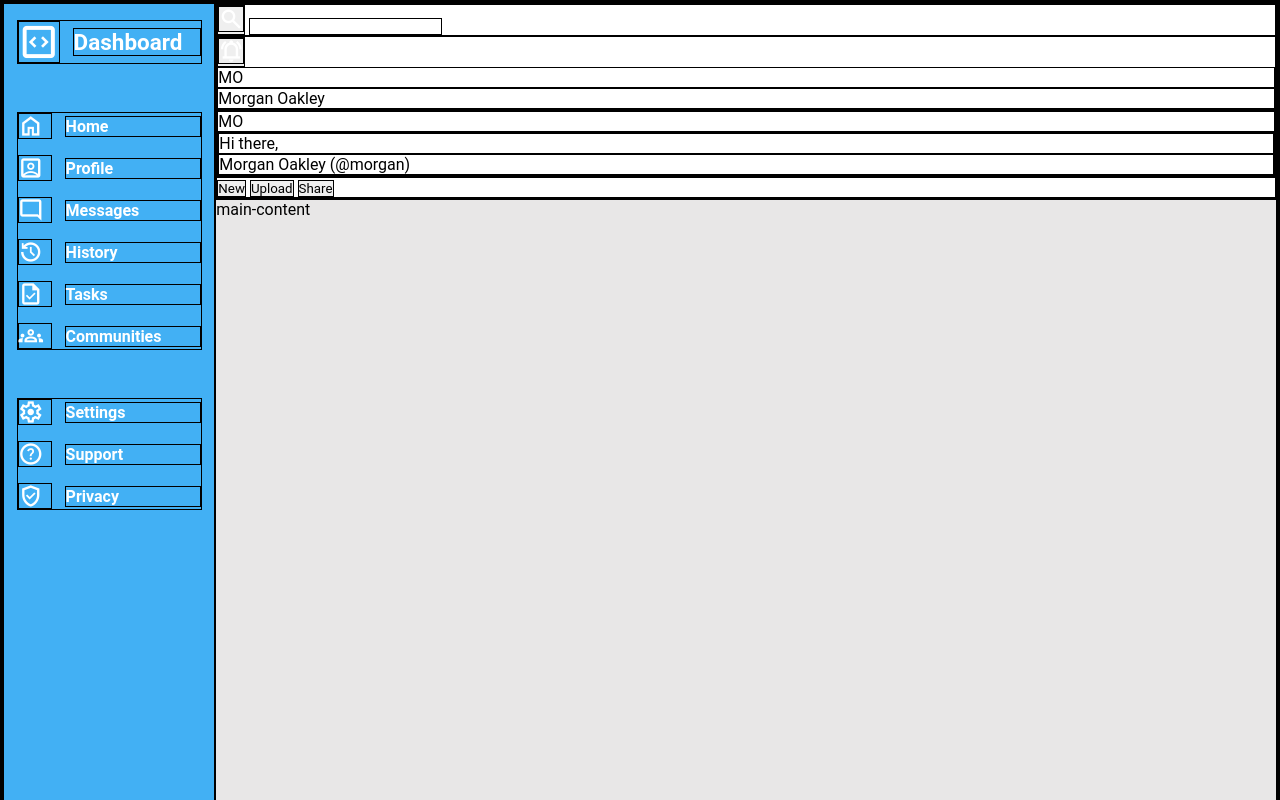
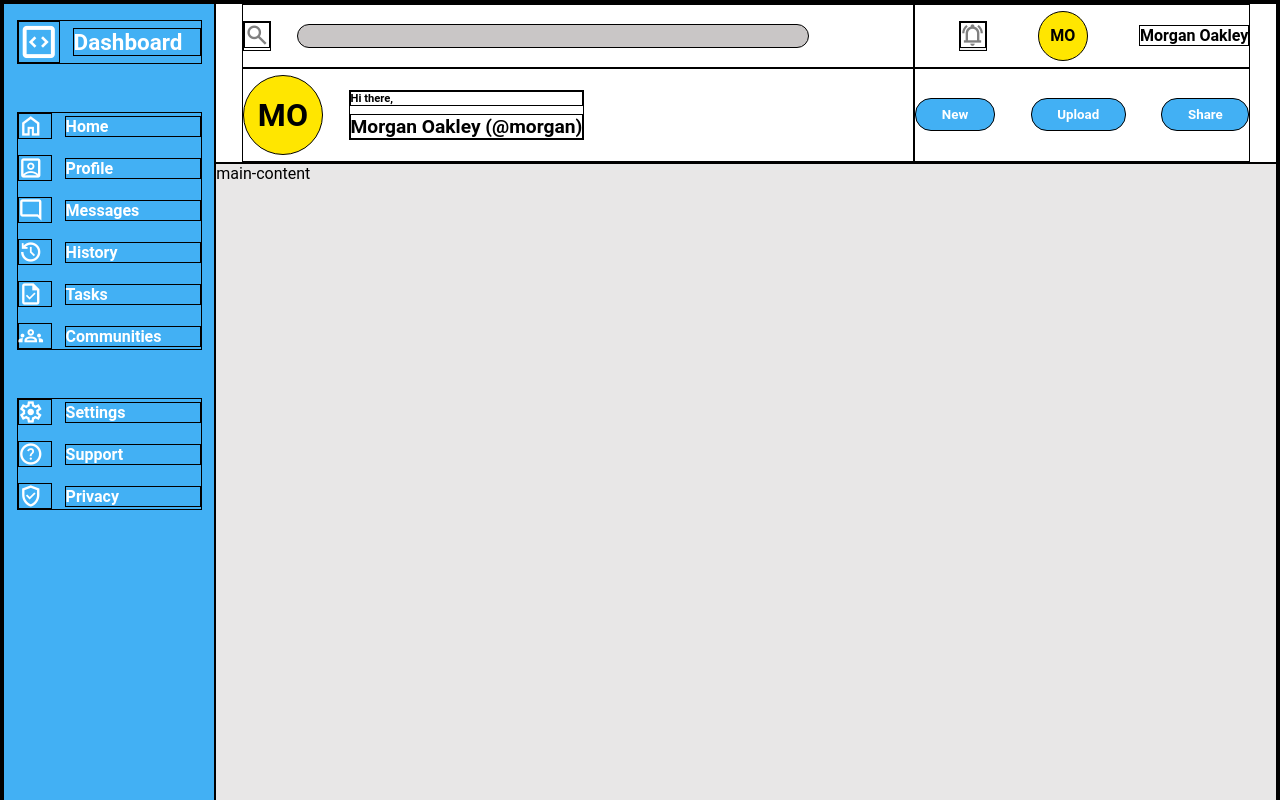
Before and after one commit to CaolanCode/Admin-Dashboard, a plain HTML site: page index.html in a window 1280 px wide. Shown: the top 800 px of the page. Drawn offline with nearby package versions, Linux system fonts and the light colour scheme.

Commit message:
commit styling for heading

```diff
--- a/style.css
+++ b/style.css
@@ -11,14 +11,6 @@
   grid-template-columns: 1fr 5fr;
   grid-template-rows: 1fr 4fr;
 }
-.heading{
-  background-color: white;
-}
-.side-bar{
-  background-color: rgb(66, 176, 244);
-  grid-row: 1 / 3;
-  padding: 2vh 1vw;
-}
 .main-content{
   background-color: rgb(232, 231, 231);
 }
@@ -31,6 +23,11 @@
   color: white;
 }
 /* sidebar */
+.side-bar{
+  background-color: rgb(66, 176, 244);
+  grid-row: 1 / 3;
+  padding: 2vh 1vw;
+}
 .top-icons, .middle-icons, .bottom-icons{
   display: grid;
   grid-template-columns: 1fr 4fr;
@@ -46,3 +43,85 @@
 .top-icons{
   font-size: 1.2rem;
 }
+/* heading */
+.heading{
+  background-color: white;
+  font-weight: 700;
+  display: grid;
+  grid-template-columns: 2fr 1fr;
+  padding: 0 2vw;
+}
+.search-container{
+  display: flex;
+  align-items: center;
+}
+.search-container button{
+  background-color: white;
+  margin-right: 2vw;
+}
+.search-container button span{
+  color: gray;
+}
+.search-container input{
+  background-color: rgb(201, 198, 198);
+  width: 40vw;
+  height: 3vh;
+  border-radius: 2vh;
+}
+.notification-icon{
+  display: flex;
+  align-items: center;
+  justify-content: flex-end;
+  gap: 4vw;
+}
+.notification-icon button span{
+  color: gray;
+  background-color: white;
+}
+.profile-image{
+  background-color: rgb(255, 230, 0);
+}
+.notification-icon .profile-image{
+  display: flex;
+  justify-content: center;
+  align-items: center;
+  width: 50px;
+  height: 50px;
+  border-radius: 25px;
+}
+.username-image{
+  display: flex;
+  align-items: center;
+}
+.username-image .profile-image{
+  width: 80px;
+  height: 80px;
+  border-radius: 40px;
+  display: flex;
+  align-items: center;
+  justify-content: center;
+  font-size: 2rem;
+}
+.username-container{
+  margin-left: 2vw;
+}
+.greeting{
+  font-size: .7rem;
+  margin-bottom: 1vh;
+}
+.username{
+  font-size: 1.2rem;
+  margin-top: 1vh;
+}
+.button-container{
+  display: flex;
+  justify-content: space-between;
+  align-items: center;
+}
+.button-container button{
+  padding: 1vh 2vw;
+  background-color: rgb(66, 176, 244);
+  color: white;
+  font-weight: 700;
+  border-radius: 2vh;
+}
```
